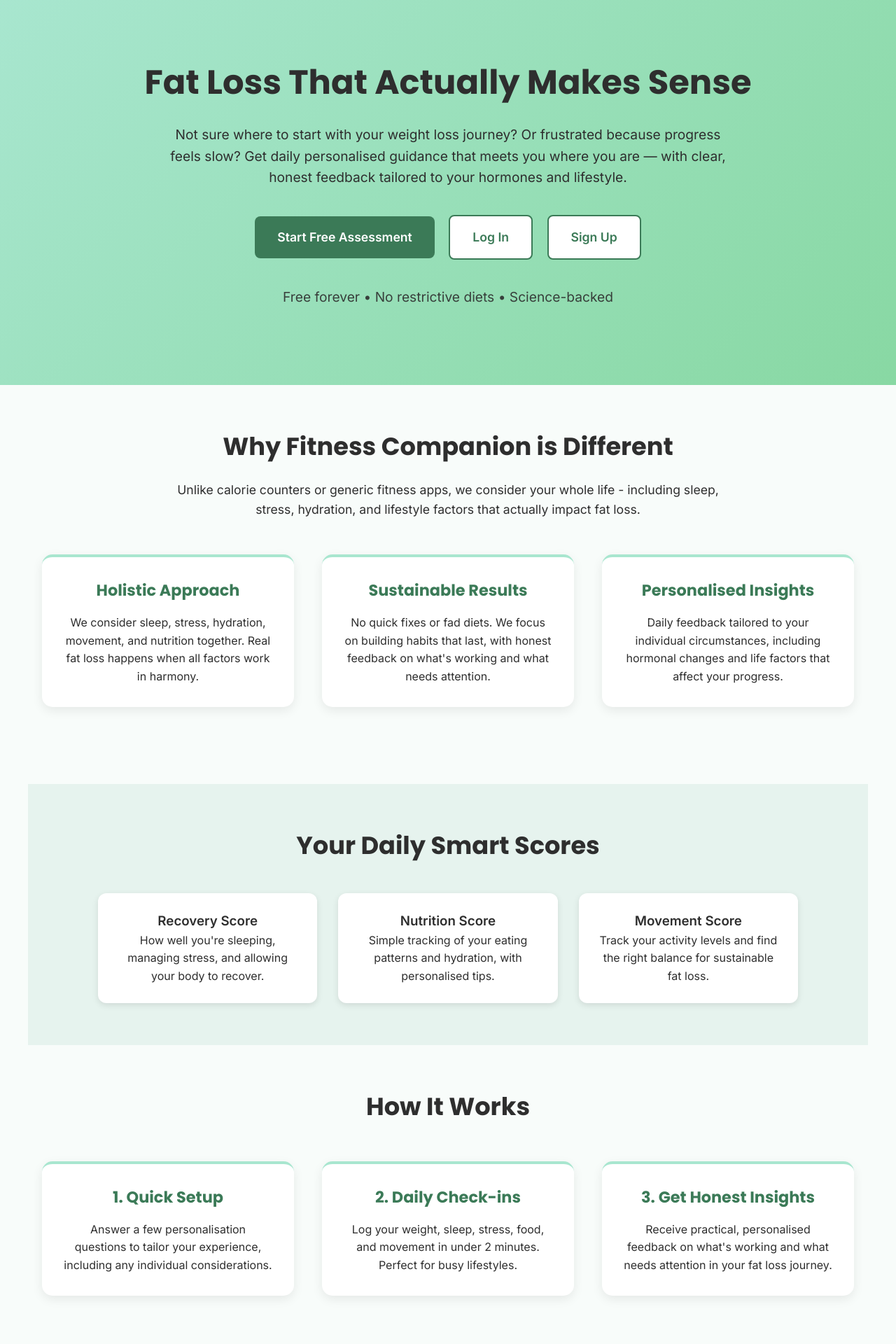
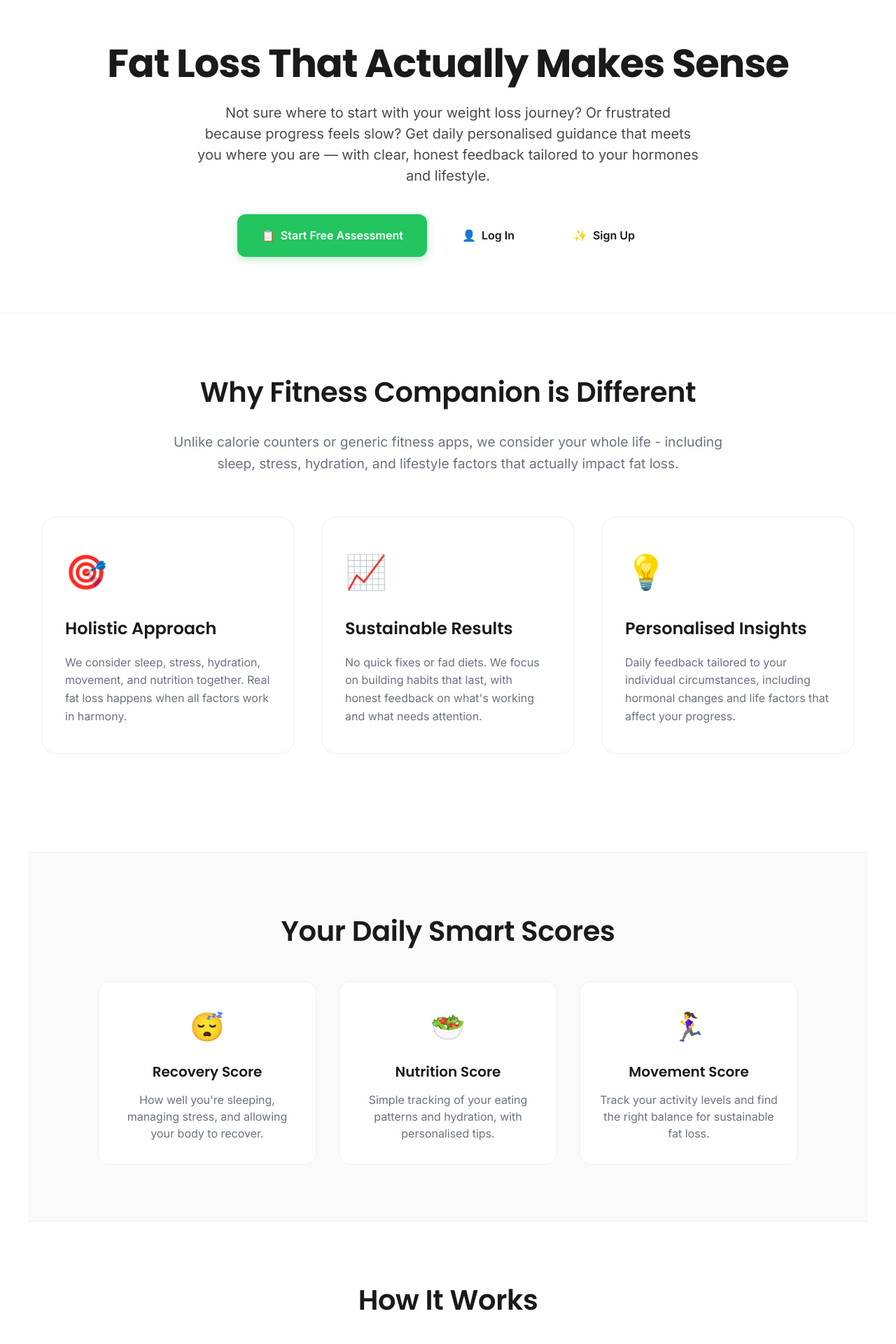
Before and after one commit to byambrose1/ai-fitness-companiion, a Flask app: page / in a window 1280 px wide. Shown: the top 1920 px of the page at 70% size. Run offline with Flask 3, Linux system fonts and the light colour scheme.

Commit message:
Assistant checkpoint: Modernized design with white background and icons
Assistant generated file changes:
- templates/index.html: Modernize design with white background, black text, Inter/Poppins fonts, and cleaner layout

---

User prompt:

https://lean-life-clarity-coach.lovable.app

Can we change the font layout and background colouring to look more like this as the website right now looks more like a PowerPoint slideshow than a website it just seems very boring like someone made a slideshow rather than a attractive looking website that are gonna make people stay on the website.

So instead of the background being green, the background should be white and a text should be black and that same green the writing should be inter or poppins remove the free forever subtitle but add the little icons like in the link that I sent make it look more attractive and more modern and easy to read

Replit-Commit-Author: Assistant
Replit-Commit-Session-Id: 29a77ebf-f762-45bb-91af-a8cf063d087e

```diff
--- a/templates/index.html
+++ b/templates/index.html
@@ -1,181 +1,267 @@
+
 <!DOCTYPE html>
 <html lang="en-GB">
 <head>
   <meta charset="UTF-8" />
   <meta name="viewport" content="width=device-width, initial-scale=1.0" />
   <title>Fat Loss That Actually Makes Sense</title>
-  <link href="https://fonts.googleapis.com/css2?family=Poppins:wght@400;500;600;700&family=Inter:wght@400;500;600&display=swap" rel="stylesheet" />
+  <link href="https://fonts.googleapis.com/css2?family=Inter:wght@300;400;500;600;700&family=Poppins:wght@400;500;600;700&display=swap" rel="stylesheet" />
   <style>
     * { box-sizing: border-box; margin: 0; padding: 0; }
 
     body {
-      font-family: 'Inter', sans-serif;
-      background-color: #F8FCFA;
-      color: #2E2E2E;
+      font-family: 'Inter', -apple-system, BlinkMacSystemFont, 'Segoe UI', sans-serif;
+      background-color: #ffffff;
+      color: #1a1a1a;
       line-height: 1.6;
+      font-weight: 400;
     }
 
     header {
-      background: linear-gradient(135deg, #A8E6CF 0%, #88D8A3 100%);
-      padding: 80px 20px;
+      background: #ffffff;
+      padding: 60px 20px 80px;
       text-align: center;
+      border-bottom: 1px solid #f5f5f5;
     }
 
     header h1 {
       font-family: 'Poppins', sans-serif;
-      font-size: 3rem;
+      font-size: 3.5rem;
       font-weight: 700;
-      margin-bottom: 20px;
-      color: #2E2E2E;
+      margin-bottom: 24px;
+      color: #1a1a1a;
+      letter-spacing: -0.02em;
+      line-height: 1.1;
     }
 
     header p {
-      font-size: 1.2rem;
-      max-width: 800px;
-      margin: 0 auto 30px;
+      font-size: 1.25rem;
+      max-width: 720px;
+      margin: 0 auto 40px;
+      color: #4a4a4a;
+      font-weight: 400;
+      line-height: 1.5;
     }
 
     .cta-buttons {
-      margin-top: 30px;
+      margin-top: 40px;
+      display: flex;
+      gap: 16px;
+      justify-content: center;
+      flex-wrap: wrap;
     }
 
     .cta-buttons .btn {
-      display: inline-block;
+      display: inline-flex;
+      align-items: center;
+      gap: 8px;
       padding: 16px 32px;
-      margin: 8px;
-      border-radius: 8px;
+      border-radius: 12px;
       text-decoration: none;
       font-weight: 600;
-      font-size: 1.1rem;
-      transition: all 0.3s ease;
+      font-size: 1rem;
+      transition: all 0.2s ease;
+      border: 2px solid transparent;
+      font-family: 'Inter', sans-serif;
     }
 
     .btn-primary {
-      background-color: #3B7A57;
+      background-color: #22c55e;
       color: white;
+      box-shadow: 0 4px 12px rgba(34, 197, 94, 0.3);
     }
 
     .btn-primary:hover {
-      background-color: #2d5a3d;
-      transform: translateY(-2px);
+      background-color: #16a34a;
+      transform: translateY(-1px);
+      box-shadow: 0 6px 16px rgba(34, 197, 94, 0.4);
     }
 
     .btn-secondary {
-      background-color: white;
-      color: #3B7A57;
-      border: 2px solid #3B7A57;
+      background-color: transparent;
+      color: #1a1a1a;
+      border: 2px solid #e5e5e5;
+    }
+
+    .btn-secondary:hover {
+      background-color: #f9f9f9;
+      border-color: #d4d4d4;
     }
 
     section {
-      padding: 60px 20px;
+      padding: 80px 20px;
       max-width: 1200px;
       margin: auto;
     }
 
     section h2 {
       font-family: 'Poppins', sans-serif;
-      font-size: 2.2rem;
-      margin-bottom: 20px;
+      font-size: 2.5rem;
+      margin-bottom: 24px;
       text-align: center;
-      color: #2E2E2E;
+      color: #1a1a1a;
+      font-weight: 600;
+      letter-spacing: -0.01em;
+    }
+
+    .section-subtitle {
+      text-align: center;
+      font-size: 1.2rem;
+      margin-bottom: 60px;
+      max-width: 800px;
+      margin-left: auto;
+      margin-right: auto;
+      color: #6b7280;
+      line-height: 1.6;
     }
 
     .features-grid {
       display: grid;
       grid-template-columns: repeat(auto-fit, minmax(350px, 1fr));
       gap: 40px;
-      margin: 50px 0;
+      margin: 60px 0;
     }
 
     .feature-card {
-      background: white;
-      padding: 30px;
-      border-radius: 15px;
-      box-shadow: 0 5px 15px rgba(0,0,0,0.08);
-      text-align: center;
-      border-top: 4px solid #A8E6CF;
+      background: #ffffff;
+      padding: 40px 32px;
+      border-radius: 20px;
+      text-align: left;
+      border: 1px solid #f0f0f0;
+      transition: all 0.3s ease;
+      position: relative;
+    }
+
+    .feature-card:hover {
+      transform: translateY(-4px);
+      box-shadow: 0 20px 40px rgba(0, 0, 0, 0.1);
+      border-color: #e5e5e5;
+    }
+
+    .feature-card .icon {
+      font-size: 3rem;
+      margin-bottom: 24px;
+      display: block;
     }
 
     .feature-card h3 {
       font-family: 'Poppins', sans-serif;
-      font-size: 1.4rem;
-      margin-bottom: 15px;
-      color: #3B7A57;
+      font-size: 1.5rem;
+      margin-bottom: 16px;
+      color: #1a1a1a;
+      font-weight: 600;
+    }
+
+    .feature-card p {
+      color: #6b7280;
+      line-height: 1.6;
+      font-size: 1rem;
     }
 
     .scores-section {
-      background: #E6F3EE;
-      padding: 60px 20px;
+      background: #fafafa;
+      border-top: 1px solid #f0f0f0;
+      border-bottom: 1px solid #f0f0f0;
     }
 
     .scores-grid {
       display: grid;
-      grid-template-columns: repeat(auto-fit, minmax(250px, 1fr));
-      gap: 30px;
+      grid-template-columns: repeat(auto-fit, minmax(280px, 1fr));
+      gap: 32px;
       max-width: 1000px;
       margin: 40px auto 0;
     }
 
     .score-card {
       background: white;
-      padding: 25px;
-      border-radius: 12px;
+      padding: 32px 24px;
+      border-radius: 16px;
       text-align: center;
-      box-shadow: 0 3px 10px rgba(0,0,0,0.1);
+      border: 1px solid #f0f0f0;
+      transition: all 0.3s ease;
+    }
+
+    .score-card:hover {
+      transform: translateY(-2px);
+      box-shadow: 0 12px 24px rgba(0, 0, 0, 0.08);
+    }
+
+    .score-card .icon {
+      font-size: 2.5rem;
+      margin-bottom: 16px;
+      display: block;
+    }
+
+    .score-card h3 {
+      font-family: 'Poppins', sans-serif;
+      font-size: 1.25rem;
+      margin-bottom: 12px;
+      color: #1a1a1a;
+      font-weight: 600;
+    }
+
+    .score-card p {
+      color: #6b7280;
+      line-height: 1.5;
     }
 
     .comparison-section {
-      background: #F0F8F4;
-      padding: 60px 20px;
+      background: #ffffff;
     }
 
     .comparison-grid {
       display: grid;
       grid-template-columns: 1fr 1fr;
-      gap: 40px;
+      gap: 48px;
       max-width: 1000px;
       margin: 40px auto 0;
     }
 
     .comparison-card {
       background: white;
-      padding: 30px;
-      border-radius: 12px;
-      box-shadow: 0 3px 10px rgba(0,0,0,0.08);
+      padding: 40px 32px;
+      border-radius: 20px;
+      border: 1px solid #f0f0f0;
     }
 
     .comparison-card h3 {
       font-family: 'Poppins', sans-serif;
-      margin-bottom: 20px;
+      margin-bottom: 24px;
+      font-size: 1.5rem;
+      font-weight: 600;
     }
 
-    .frustrations h3 { color: #E74C3C; }
-    .solutions h3 { color: #27AE60; }
+    .frustrations h3 { color: #ef4444; }
+    .solutions h3 { color: #22c55e; }
 
     .comparison-card ul {
       list-style: none;
     }
 
     .comparison-card li {
-      margin: 10px 0;
-      padding-left: 25px;
+      margin: 16px 0;
+      padding-left: 32px;
       position: relative;
+      color: #4a4a4a;
+      line-height: 1.5;
     }
 
     .frustrations li::before {
       content: "❌";
       position: absolute;
       left: 0;
+      font-size: 1.2rem;
     }
 
     .solutions li::before {
       content: "✅";
       position: absolute;
       left: 0;
+      font-size: 1.2rem;
     }
 
     .final-cta {
-      background: linear-gradient(135deg, #3B7A57 0%, #2d5a3d 100%);
+      background: #1a1a1a;
       color: white;
       padding: 80px 20px;
       text-align: center;
@@ -186,10 +272,8 @@
       margin-bottom: 20px;
     }
 
-    .trustpilot {
-      margin-top: 30px;
-      font-size: 0.9rem;
-      opacity: 0.9;
+    .final-cta p {
+      color: #d4d4d4;
     }
 
     /* Modal styles */
@@ -359,30 +463,36 @@
     <h1>Fat Loss That Actually Makes Sense</h1>
     <p>Not sure where to start with your weight loss journey? Or frustrated because progress feels slow? Get daily personalised guidance that meets you where you are — with clear, honest feedback tailored to your hormones and lifestyle.</p>
     <div class="cta-buttons">
-      <a href="#" onclick="openQuiz()" class="btn btn-primary">Start Free Assessment</a>
-      <a href="#" onclick="openLogin()" class="btn btn-secondary">Log In</a>
-      <a href="#" onclick="openSignUp()" class="btn btn-secondary">Sign Up</a>
-    </div>
-    <div class="trustpilot">
-      <p>Free forever • No restrictive diets • Science-backed</p>
+      <a href="#" onclick="openQuiz()" class="btn btn-primary">
+        <span>📋</span> Start Free Assessment
+      </a>
+      <a href="#" onclick="openLogin()" class="btn btn-secondary">
+        <span>👤</span> Log In
+      </a>
+      <a href="#" onclick="openSignUp()" class="btn btn-secondary">
+        <span>✨</span> Sign Up
+      </a>
     </div>
   </header>
 
   <!-- Why Different Section -->
   <section>
     <h2>Why Fitness Companion is Different</h2>
-    <p style="text-align: center; font-size: 1.1rem; margin-bottom: 40px; max-width: 800px; margin-left: auto; margin-right: auto;">Unlike calorie counters or generic fitness apps, we consider your whole life - including sleep, stress, hydration, and lifestyle factors that actually impact fat loss.</p>
+    <p class="section-subtitle">Unlike calorie counters or generic fitness apps, we consider your whole life - including sleep, stress, hydration, and lifestyle factors that actually impact fat loss.</p>
 
     <div class="features-grid">
       <div class="feature-card">
+        <span class="icon">🎯</span>
         <h3>Holistic Approach</h3>
         <p>We consider sleep, stress, hydration, movement, and nutrition together. Real fat loss happens when all factors work in harmony.</p>
       </div>
       <div class="feature-card">
+        <span class="icon">📈</span>
         <h3>Sustainable Results</h3>
         <p>No quick fixes or fad diets. We focus on building habits that last, with honest feedback on what's working and what needs attention.</p>
       </div>
       <div class="feature-card">
+        <span class="icon">💡</span>
         <h3>Personalised Insights</h3>
         <p>Daily feedback tailored to your individual circumstances, including hormonal changes and life factors that affect your progress.</p>
       </div>
@@ -394,14 +504,17 @@
     <h2>Your Daily Smart Scores</h2>
     <div class="scores-grid">
       <div class="score-card">
+        <span class="icon">😴</span>
         <h3>Recovery Score</h3>
         <p>How well you're sleeping, managing stress, and allowing your body to recover.</p>
       </div>
       <div class="score-card">
+        <span class="icon">🥗</span>
         <h3>Nutrition Score</h3>
         <p>Simple tracking of your eating patterns and hydration, with personalised tips.</p>
       </div>
       <div class="score-card">
+        <span class="icon">🏃‍♀️</span>
         <h3>Movement Score</h3>
         <p>Track your activity levels and find the right balance for sustainable fat loss.</p>
       </div>
@@ -413,14 +526,17 @@
     <h2>How It Works</h2>
     <div class="features-grid">
       <div class="feature-card">
+        <span class="icon">⚡</span>
         <h3>1. Quick Setup</h3>
         <p>Answer a few personalisation questions to tailor your experience, including any individual considerations.</p>
       </div>
       <div class="feature-card">
+        <span class="icon">📝</span>
         <h3>2. Daily Check-ins</h3>
         <p>Log your weight, sleep, stress, food, and movement in under 2 minutes. Perfect for busy lifestyles.</p>
       </div>
       <div class="feature-card">
+        <span class="icon">🔍</span>
         <h3>3. Get Honest Insights</h3>
         <p>Receive practical, personalised feedback on what's working and what needs attention in your fat loss journey.</p>
       </div>
@@ -456,8 +572,9 @@
   <section class="final-cta">
     <h2>Ready to Finally Understand Your Progress?</h2>
     <p style="font-size: 1.1rem; margin-bottom: 30px;">Join thousands of people who've found clarity in their fat loss journey with honest, personalised daily insights that actually work.</p>
-    <a href="#" onclick="openQuiz()" class="btn btn-primary" style="background: white; color: #3B7A57; font-size: 1.2rem; padding: 18px 36px;">Start Your Questionnaire Now</a>
-    <p class="trustpilot">No commitment • Cancel anytime • See results in your first week</p>
+    <a href="#" onclick="openQuiz()" class="btn btn-primary" style="background: white; color: #1a1a1a; font-size: 1.2rem; padding: 18px 36px; box-shadow: none;">
+      <span>🚀</span> Start Your Questionnaire Now
+    </a>
   </section>
 
   <!-- Multi-step Quiz Modal -->
```
Also changed, not shown: other parts of templates/index.html (+64 -44 lines).
